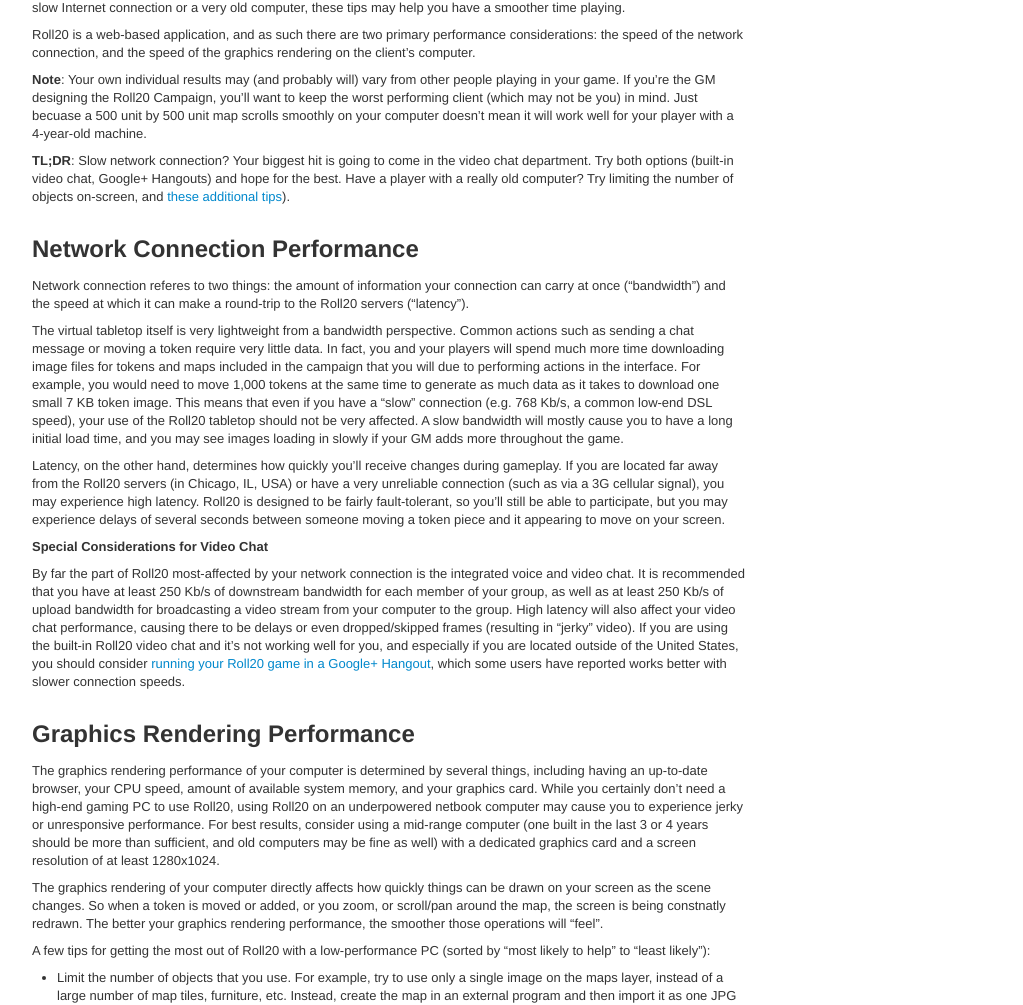
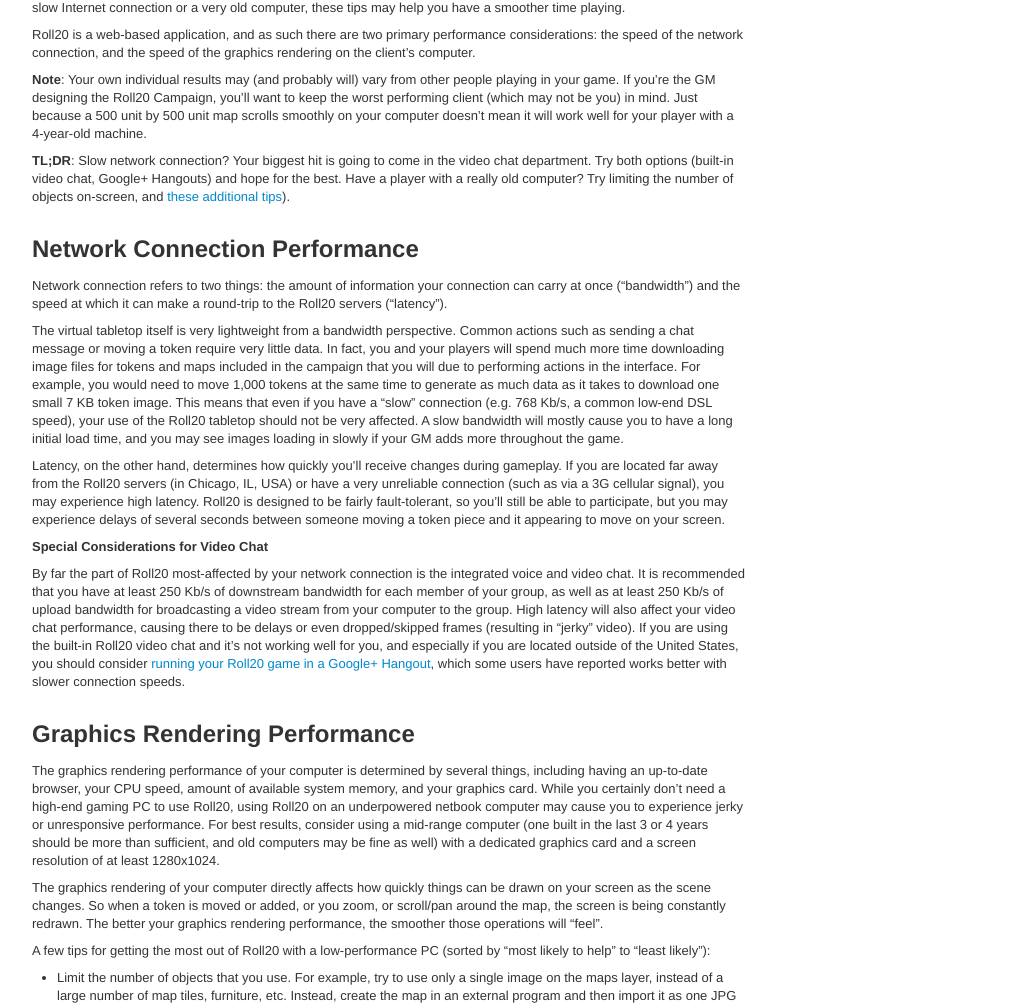
Before and after one commit to Roll20/help.roll20.net, a Jekyll site: the page built from _posts/2012-06-22-optimizing-performance.md, in a window 1280 px wide. Shown: the part 228-1233 px from the top of the page, without its empty margins (128-1151 px from the left). Built offline with Jekyll 4.4.1, drawn with Linux system fonts in a browser that asks for light colours; nearby versions of some CDN libraries; Markdown is read by kramdown in place of the engine named in the settings; comment, search, counter and statistics services are not loaded.

Commit message:
spelling

```diff
--- a/_posts/2012-06-22-optimizing-performance.md
+++ b/_posts/2012-06-22-optimizing-performance.md
@@ -8,14 +8,14 @@ As far as most gaming-related applications go, Roll20 has very low network and g
 
 Roll20 is a web-based application, and as such there are two primary performance considerations: the speed of the network connection, and the speed of the graphics rendering on the client's computer.
 
-**Note**: Your own individual results may (and probably will) vary from other people playing in your game. If you're the GM designing the Roll20 Campaign, you'll want to keep the worst performing client (which may not be you) in mind. Just becuase a 500 unit by 500 unit map scrolls smoothly on your computer doesn't mean it will work well for your player with a 4-year-old machine.
+**Note**: Your own individual results may (and probably will) vary from other people playing in your game. If you're the GM designing the Roll20 Campaign, you'll want to keep the worst performing client (which may not be you) in mind. Just because a 500 unit by 500 unit map scrolls smoothly on your computer doesn't mean it will work well for your player with a 4-year-old machine.
 
 **TL;DR**: Slow network connection? Your biggest hit is going to come in the video chat department. Try both options (built-in video chat, Google+ Hangouts) and hope for the best. Have a player with a really old computer? Try limiting the number of objects on-screen, and [these additional tips](#graphtips)).
 
 Network Connection Performance
 ------------------------------
 
-Network connection referes to two things: the amount of information your connection can carry at once ("bandwidth") and the speed at which it can make a round-trip to the Roll20 servers ("latency").
+Network connection refers to two things: the amount of information your connection can carry at once ("bandwidth") and the speed at which it can make a round-trip to the Roll20 servers ("latency").
 
 The virtual tabletop itself is very lightweight from a bandwidth perspective. Common actions such as sending a chat message or moving a token require very little data. In fact, you and your players will spend much more time downloading image files for tokens and maps included in the campaign that you will due to performing actions in the interface. For example, you would need to move 1,000 tokens at the same time to generate as much data as it takes to download one small 7 KB token image. This means that even if you have a "slow" connection (e.g. 768 Kb/s, a common low-end DSL speed), your use of the Roll20 tabletop should not be very affected. A slow bandwidth will mostly cause you to have a long initial load time, and you may see images loading in slowly if your GM adds more throughout the game.
 
@@ -32,7 +32,7 @@ Graphics Rendering Performance
 
 The graphics rendering performance of your computer is determined by several things, including having an up-to-date browser, your CPU speed, amount of available system memory, and your graphics card. While you certainly don't need a high-end gaming PC to use Roll20, using Roll20 on an underpowered netbook computer may cause you to experience jerky or unresponsive performance. For best results, consider using a mid-range computer (one built in the last 3 or 4 years should be more than sufficient, and old computers may be fine as well) with a dedicated graphics card and a screen resolution of at least 1280x1024.
 
-The graphics rendering of your computer directly affects how quickly things can be drawn on your screen as the scene changes. So when a token is moved or added, or you zoom, or scroll/pan around the map, the screen is being constnatly redrawn. The better your graphics rendering performance, the smoother those operations will "feel".
+The graphics rendering of your computer directly affects how quickly things can be drawn on your screen as the scene changes. So when a token is moved or added, or you zoom, or scroll/pan around the map, the screen is being constantly redrawn. The better your graphics rendering performance, the smoother those operations will "feel".
 
 A few tips for getting the most out of Roll20 with a low-performance PC (sorted by "most likely to help" to "least likely"):
 
```
